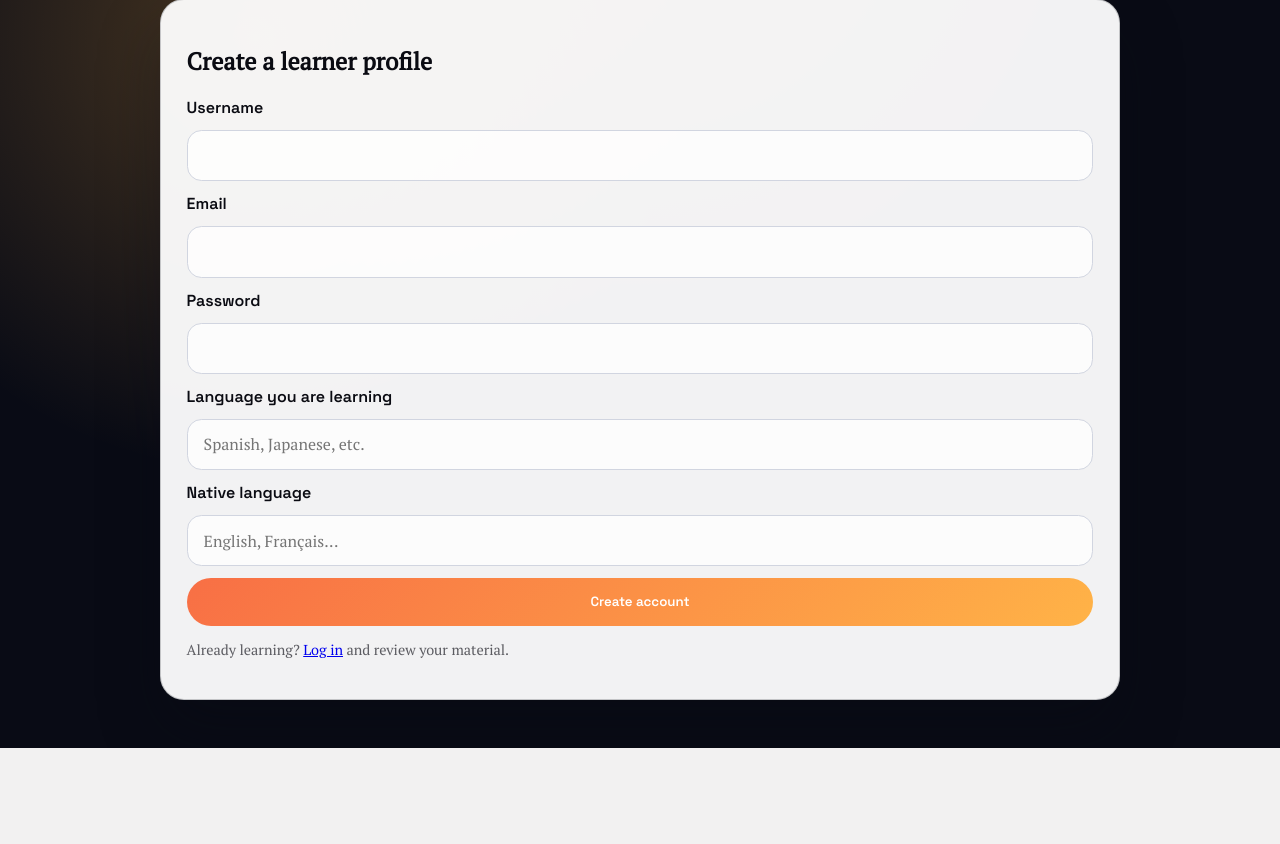
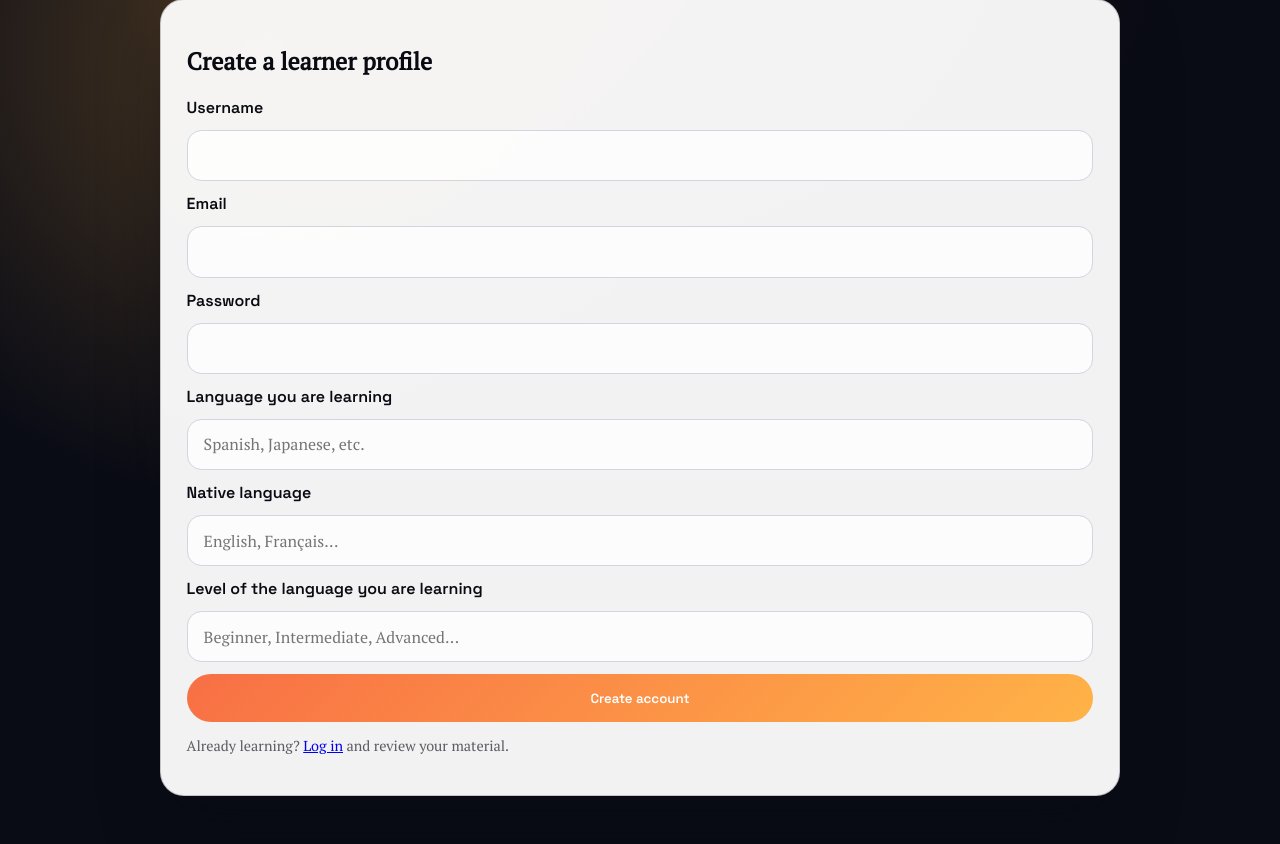
Before and after one commit to teriesu/languages_agent, a Flask app: page /register in a window 1280 px wide. Shown: the part 141-985 px from the top of the page. Before the commit the page ends 889 px from the top, so only its background shows below. Run offline with Flask 3, Linux system fonts and the light colour scheme; parts of the project's set-up code (start-up, migrations or seed data) failed here and were passed over.

Commit message:
[FIX] register formular improved

```diff
--- a/app/blueprints/auth/routes.py
+++ b/app/blueprints/auth/routes.py
@@ -13,7 +13,7 @@ from werkzeug.security import check_password_hash, generate_password_hash
 from app.agents.agents import plan_responses
 from app.db import db
 from app.models import Lesson, User
-from app.utilities import get_current_user
+from app.utilities import get_current_user, get_supported_languages, get_possible_levels
 from app.blueprints.voice_chat import voice_chat
 from app.blueprints.main_chat import main_chat
 from . import auth
@@ -40,12 +40,14 @@ def login():
 
 @auth.route("/register", methods=["GET", "POST"])
 def register():
+
     if request.method == "POST":
         username = request.form.get("username", "").strip()
         email = request.form.get("email", "").strip()
         password = request.form.get("password", "")
         learning_language = request.form.get("learning_language")
         native_language = request.form.get("native_language")
+        level_ll = request.form.get("level_ll")
 
         if not username or not email or not password:
             flash("Username, email, and password are required.", "error")
@@ -58,6 +60,7 @@ def register():
                 password_hash=generate_password_hash(password),
                 learning_language=learning_language,
                 native_language=native_language,
+                level_ll=level_ll,
             )
             db.session.add(user)
             db.session.commit()
@@ -65,7 +68,10 @@ def register():
             session["user_id"] = user.id
             session["username"] = user.username
             return redirect(url_for("main_chat.chat"))
-    return render_template("register.html")
+    return render_template("register.html",
+                           supported_languages=get_supported_languages(),
+                           possible_levels=get_possible_levels()
+                           )
 
 
 @auth.route("/logout")
--- a/app/blueprints/auth/templates/register.html
+++ b/app/blueprints/auth/templates/register.html
@@ -14,15 +14,46 @@
       <input id="password" name="password" type="password" required />
 
       <label for="learning_language">Language you are learning</label>
-      <input id="learning_language" name="learning_language" type="text" placeholder="Spanish, Japanese, etc." />
+      {% if supported_languages %}
+        <select id="learning_language" name="learning_language" required>
+          <option value="">Select your learning language</option>
+          {% for lang_id, lang_name in supported_languages %}
+            <option value="{{ lang_id }}">{{ lang_name }}</option>
+          {% endfor %}
+        </select>
+      {% else %}
+        <input id="learning_language" name="learning_language" type="text" placeholder="Spanish, Japanese, etc." />
+      {% endif %}
 
       <label for="native_language">Native language</label>
-      <input id="native_language" name="native_language" type="text" placeholder="English, Français..." />
+      {% if supported_languages %}
+        <select id="native_language" name="native_language" required>
+          <option value="">Select your native language</option>
+          {% for lang_id, lang_name in supported_languages %}
+            <option value="{{ lang_id }}">{{ lang_name }}</option>
+          {% endfor %}
+        </select>
+      {% else %}
+        <input id="native_language" name="native_language" type="text" placeholder="English, Français..." />
+      {% endif %}
+
+      <label for="level_ll">Level of the language you are learning</label>
+      {% if possible_levels %}
+        <select id="level_ll" name="level_ll" required>
+          <option value="">Select the current level of the language you are learning</option>
+          {% for level_id, level_name, level_description in possible_levels %}
+            <option value="{{ level_id }}">{{ level_name }}</option>
+          {% endfor %}
+        </select>
+      {% else %}
+        <input id="level_ll" name="level_ll" type="text" placeholder="Beginner, Intermediate, Advanced..." />
+      {% endif %}
 
       <button type="submit">Create account</button>
     </form>
     <p class="muted">
       Already learning? <a href="{{ url_for('auth.login') }}">Log in</a> and review your material.
     </p>
+
   </section>
 {% endblock %}
--- a/app/utilities.py
+++ b/app/utilities.py
@@ -1,10 +1,17 @@
 from flask import (
     session,
 )
-from .models import User
+from .models import User, Languages
 
 def get_current_user() -> User | None:
     user_id = session.get("user_id")
     if not user_id:
         return None
     return User.query.get(user_id)
+
+def get_supported_languages() -> list[list[str]]:
+    return [[lang.id, lang.name] for lang in Languages.query.all()]
+
+def get_possible_levels() -> list[list[str]]:
+    from .models import Levels
+    return [[level.id, level.name, level.description] for level in Levels.query.all()]
```
